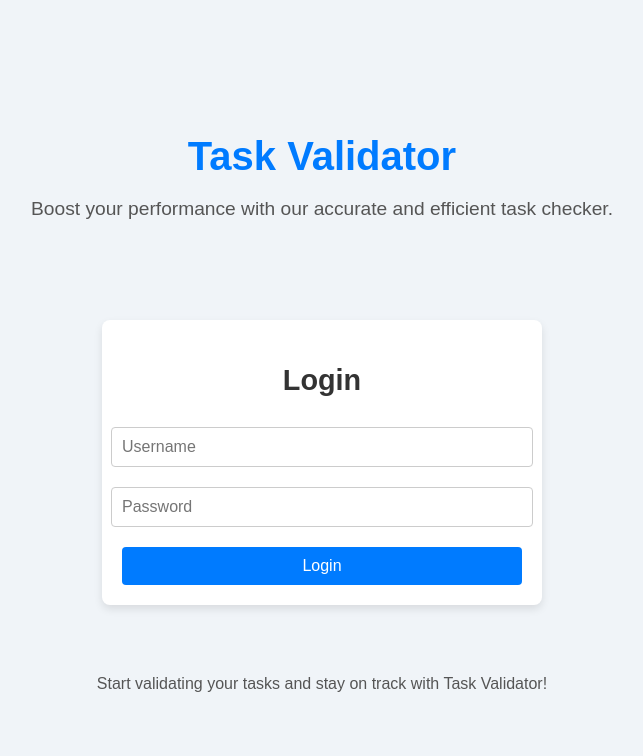
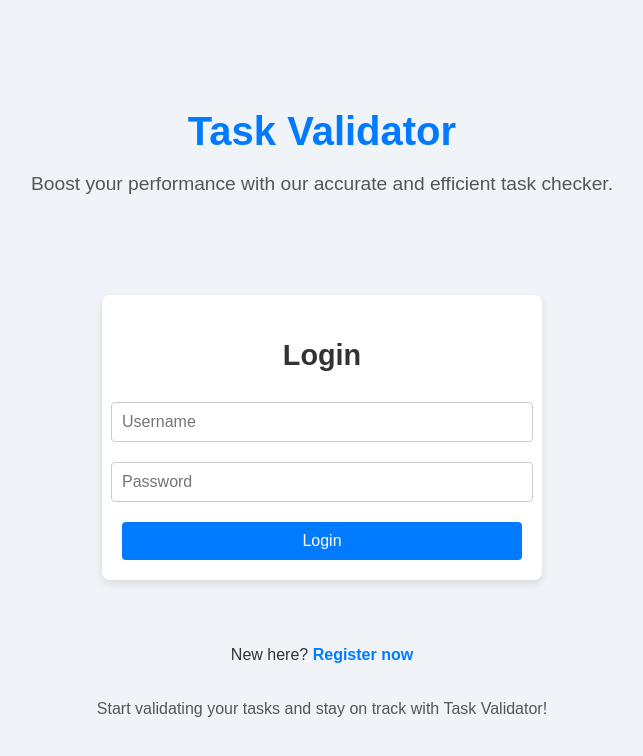
Before and after one commit to SaiNagi/taskValidator-front-end, a React (Create React App) app: page /login in a window 1280 px wide. Shown: the top 756 px of the page, without its empty margins (318-961 px from the left). Built offline with nearby package versions, Linux system fonts and the light colour scheme.

Commit message:
Updated Login Page

```diff
--- a/src/components/Login/index.css
+++ b/src/components/Login/index.css
@@ -59,7 +59,7 @@
   border-color: #007bff;
 }
 
-.login-form button {
+.login-form button, .register-button{
   width: 100%;
   padding: 10px;
   margin-top: 10px;
@@ -72,7 +72,7 @@
   transition: background-color 0.3s ease;
 }
 
-.login-form button:hover {
+.login-form button:hover ,.register-button:hover{
   background-color: #0056b3;
 }
 
@@ -84,6 +84,17 @@
 
 .login-footer p {
   margin: 0;
+}
+
+.register-link {
+  color: #007bff;
+  text-decoration: none;
+  font-weight: bold;
+}
+
+.register-link:hover {
+  text-decoration: underline;
+  color: #0056b3;
 }
 
 @media (max-width: 480px) {
--- a/src/components/Login/index.js
+++ b/src/components/Login/index.js
@@ -1,6 +1,6 @@
 import React, { useState, useContext, useEffect } from 'react';
 import axios from 'axios';
-import { useNavigate } from 'react-router-dom';
+import { useNavigate, Link } from 'react-router-dom'; // Import Link from react-router-dom
 import { AuthContext } from '../context/AuthContext'; // Import the context
 import Cookies from 'js-cookie'; // Import js-cookie
 
@@ -64,6 +64,10 @@ const Login = () => {
         <button type="submit">Login</button>
       </form>
 
+      <div className="new-user-section">
+        <p>New here? <Link to="/register" className="register-link">Register now</Link></p>
+      </div>
+
       <footer className="login-footer">
         <p>Start validating your tasks and stay on track with Task Validator!</p>
       </footer>
```
